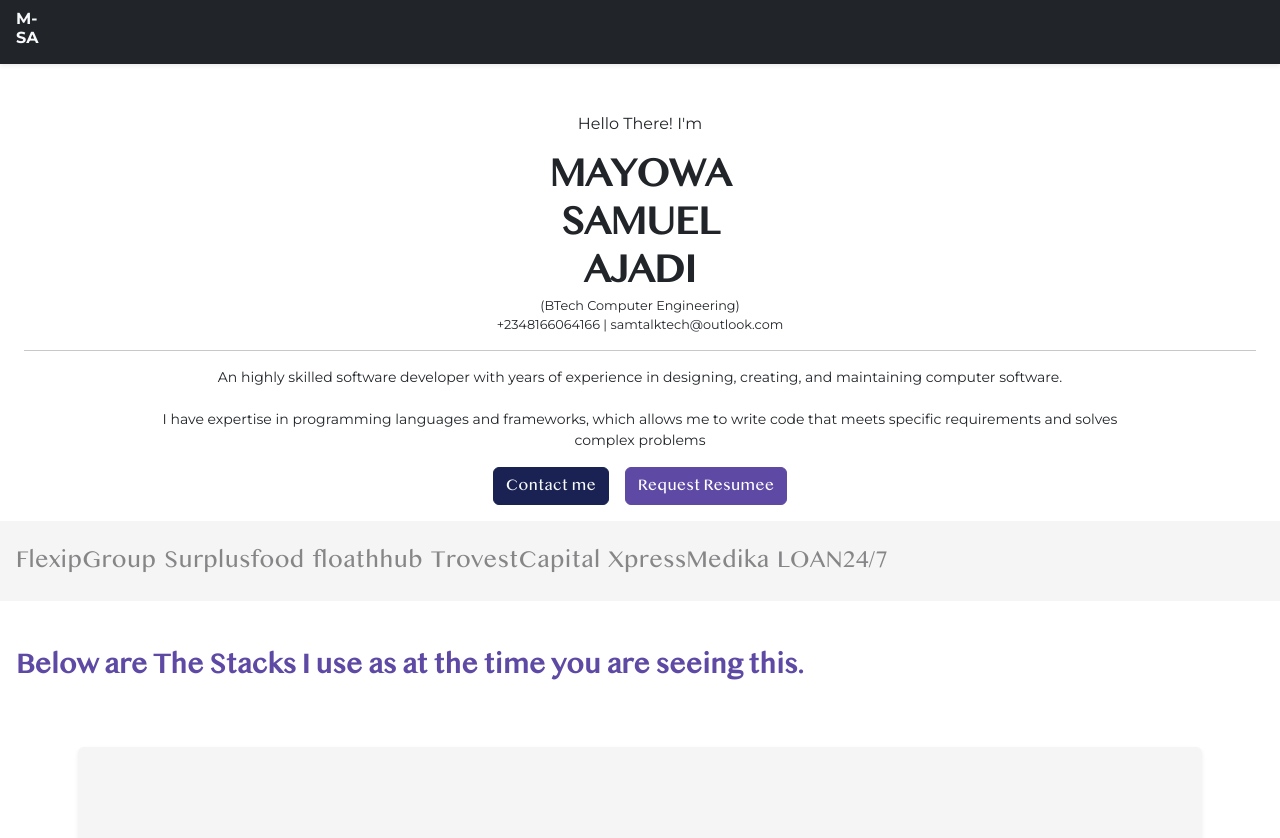
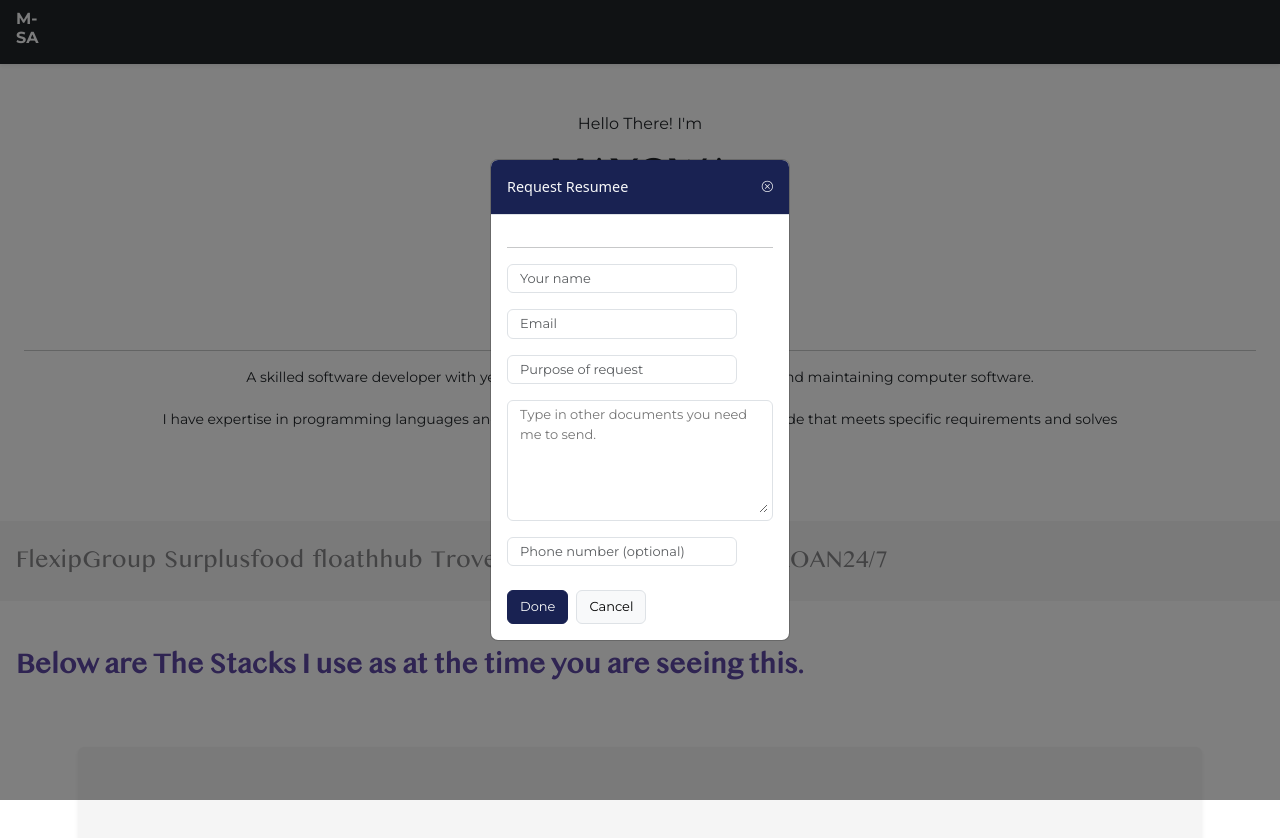
Before and after one commit to ajadimayowa/myresume, a React (Create React App) app: page / in a window 1280 px wide. Both pictures are taken after a click on the button "Request Resumee". Shown: the top 838 px of the page. Built offline with nearby package versions, Linux system fonts and the light colour scheme.

Commit message:
updated contact details

```diff
--- a/src/components/sideBar.js
+++ b/src/components/sideBar.js
@@ -38,7 +38,7 @@ const SideBar = ({ show, off }) => {
           </a>
         </li>
 
-        <li
+        {/* <li
           className="d-flex w-100 text-center justify-content-center align-items-center"
           style={{ minHeight: "3em" }}
         >
@@ -68,7 +68,7 @@ const SideBar = ({ show, off }) => {
           >
             Products
           </a>
-        </li>
+        </li> */}
 
 
         <li
@@ -83,11 +83,11 @@ const SideBar = ({ show, off }) => {
               fontFamily: "Montserrat",
             }}
           >
-            About us
+            About Me
           </a>
         </li>
 
-        <li
+        {/* <li
           className="d-flex w-100 text-center justify-content-center align-items-center"
           style={{ minHeight: "3em" }}
         >
@@ -118,11 +118,11 @@ const SideBar = ({ show, off }) => {
           >
             See suggested app ideas
           </a>
-        </li>
+        </li> */}
 
       </ul>
       <div className="d-flex justify-content-center mt-4">
-        <Button style={{ maxWidth: "10em" }}>Contact us</Button>
+      <Button variant="primary text-light"><a href="https://wa.me/message/NSIQY7RHQ2W4C1" style={{textDecoration:'none', color:'#fff'}}>Contact me</a></Button>
       </div>
     </div>
   );
--- a/src/pages/home.js
+++ b/src/pages/home.js
@@ -126,7 +126,7 @@ export default function Home() {
           className="mt-2 text-center px-4"
           style={{ fontSize: 14, fontFamily: "Montserrat" }}
         >
-          An highly skilled software developer with years of experience in
+          A skilled software developer with years of experience in
           designing, creating, and maintaining computer software. <br /> <br />I
           have expertise in programming languages and frameworks, which allows
           me to write code that meets specific requirements and solves <br />{" "}
@@ -136,13 +136,13 @@ export default function Home() {
           className="d-flex gap-3 mt-2 justify-content-center"
           style={{ fontFamily: "Myfont" }}
         >
-          <Button variant="secondary text-light">Contact me</Button>
-          <Button variant="primary">Request Resumee</Button>
+          <Button variant="secondary text-light"><a href="https://wa.me/message/NSIQY7RHQ2W4C1" style={{textDecoration:'none', color:'#fff'}}>Contact me</a></Button>
+          <Button variant="primary" onClick={()=>setQuoteModal(true)}>Request Resumee</Button>
           {/* ${description.icon} */}
         </span>
       </div>
       <div className={`${style.homeImage} justify-content-center mt-5 w-100`}>
-        <img src={homeBg} alt="home image" height={650} width={"100%"} />
+        <img src={homeBg} alt="home image" height={620} width={"100%"} />
       </div>
       <div
         className="d-flex w-100 gap-2 px-3 p-3 align-items-center "
@@ -290,9 +290,9 @@ export default function Home() {
           </Card>
         </div>
       </div>
-      <Modal show={quoteModal} centered backdrop="static">
+      <Modal show={quoteModal} centered backdrop="static" size="sm" className="p-5">
         <Modal.Header className="bg-secondary text-light">
-          <Col></Col>
+          <Col style={{fontSize:'0.9em'}}>Request Resumee</Col>
           <Col className="d-flex justify-content-end">
             <i
               className="bi bi-x-circle"
@@ -302,18 +302,7 @@ export default function Home() {
           </Col>
         </Modal.Header>
         <Modal.Body>
-          <p className="text-danger px-3" style={{ fontSize: "0.7em" }}>
-            <strong>Heads up! :</strong>{" "}
-            <i className="text-secondary">
-              Do well to put your contact information, your idea might <br />{" "}
-              just be so good to intrest an investor, you never know. Once you
-              submit, go to app sugestions page to see your contribution.
-            </i>
-            <i
-              className="bi bi-emoji-smile-fill  m-2 text-secondary"
-              style={{ color: "#E79C3D" }}
-            ></i>
-          </p>
+
           <hr />
           <Formik
             initialValues={initialValues}
@@ -325,7 +314,7 @@ export default function Home() {
               <form
                 onSubmit={handleSubmit}
                 className="d-flex flex-column gap-3"
-                style={{ fontFamily: "Montserrat" }}
+                style={{ fontFamily: "Montserrat", fontSize:'0.9em' }}
               >
                 <Form.Group
                   className="border border-1 rounded px-1"
@@ -337,7 +326,7 @@ export default function Home() {
                     onChange={handleChange}
                     placeholder="Your name"
                     className="border border-0 px-2 py-1 bg-transparent"
-                    style={{ outline: "none" }}
+                    style={{ outline: "none",fontSize:'0.9em' }}
                   />
                 </Form.Group>
 
@@ -351,7 +340,7 @@ export default function Home() {
                     name="email"
                     placeholder="Email"
                     className="border border-0 px-2 py-1 bg-transparent"
-                    style={{ outline: "none" }}
+                    style={{ outline: "none",fontSize:'0.9em' }}
                   />
                 </Form.Group>
 
@@ -363,9 +352,9 @@ export default function Home() {
                     name="title"
                     id="userName"
                     onChange={handleChange}
-                    placeholder="Your app title"
+                    placeholder="Purpose of request"
                     className="border border-0 px-2 py-1 bg-transparent"
-                    style={{ outline: "none" }}
+                    style={{ outline: "none",fontSize:'0.9em' }}
                   />
                 </Form.Group>
 
@@ -373,9 +362,9 @@ export default function Home() {
                   <textarea
                     onChange={handleChange}
                     name="description"
-                    placeholder="Briefly describe what your web app or mobile app should do"
+                    placeholder="Type in other documents you need me to send."
                     className="border w-100 border-0 px-2 py-1 bg-transparent"
-                    style={{ outline: "none", minHeight: "15rem" }}
+                    style={{ outline: "none", minHeight: "7rem",fontSize:'0.9em' }}
                   />
                 </Form.Group>
 
@@ -390,22 +379,24 @@ export default function Home() {
                     onChange={handleChange}
                     placeholder="Phone number (optional)"
                     className="border border-0 px-2 py-1 bg-transparent"
-                    style={{ outline: "none" }}
+                    style={{ outline: "none",fontSize:'0.9em' }}
                   />
                 </Form.Group>
 
-                <span className="d-flex gap-2 mt-2">
+                <span className="d-flex gap-2 mt-2" >
                   <Button
                     disabled={Object.keys(errors).length > 0}
                     variant="secondary text-light"
                     type="submit"
                     onClick={() => handleSubmit}
+                    style={{fontSize:'0.9em'}}
                   >
-                    Send Quote
+                    Done
                   </Button>
                   <Button
                     variant="light border"
                     onClick={() => setQuoteModal(false)}
+                    style={{fontSize:'0.9em'}}
                   >
                     Cancel
                   </Button>
@@ -416,7 +407,7 @@ export default function Home() {
         </Modal.Body>
       </Modal>
 
-      <Modal show={quoteSucModal} centered backdrop="static">
+      <Modal show={quoteSucModal} centered backdrop="static" size="sm" className="p-4">
         <Modal.Header className="bg-secondary text-light">
           <Col>Success!! </Col>
           <Col className="d-flex justify-content-end">
@@ -433,9 +424,7 @@ export default function Home() {
               className="text-secondary text-center px-3"
               style={{ fontSize: "0.9em" }}
             >
-              Thank you for your contribution, do well to talk to us if you ever
-              need a website for your business or you need to build a mobile
-              application.
+              Thank you for your intrest in my expertise, i will reach out to you shortly.
             </p>
             <i
               className="bi bi-emoji-smile-fill text-secondary"
@@ -453,7 +442,7 @@ export default function Home() {
             <p className="px-2 m-0 ml-2">
               {" "}
               <i className="bi bi-envelope-fill text-primary ml-2"></i>{" "}
-              floathhub@gmail.com
+              ajadimayowa879@gmail.com
             </p>
           </div>
         </Modal.Body>
```
